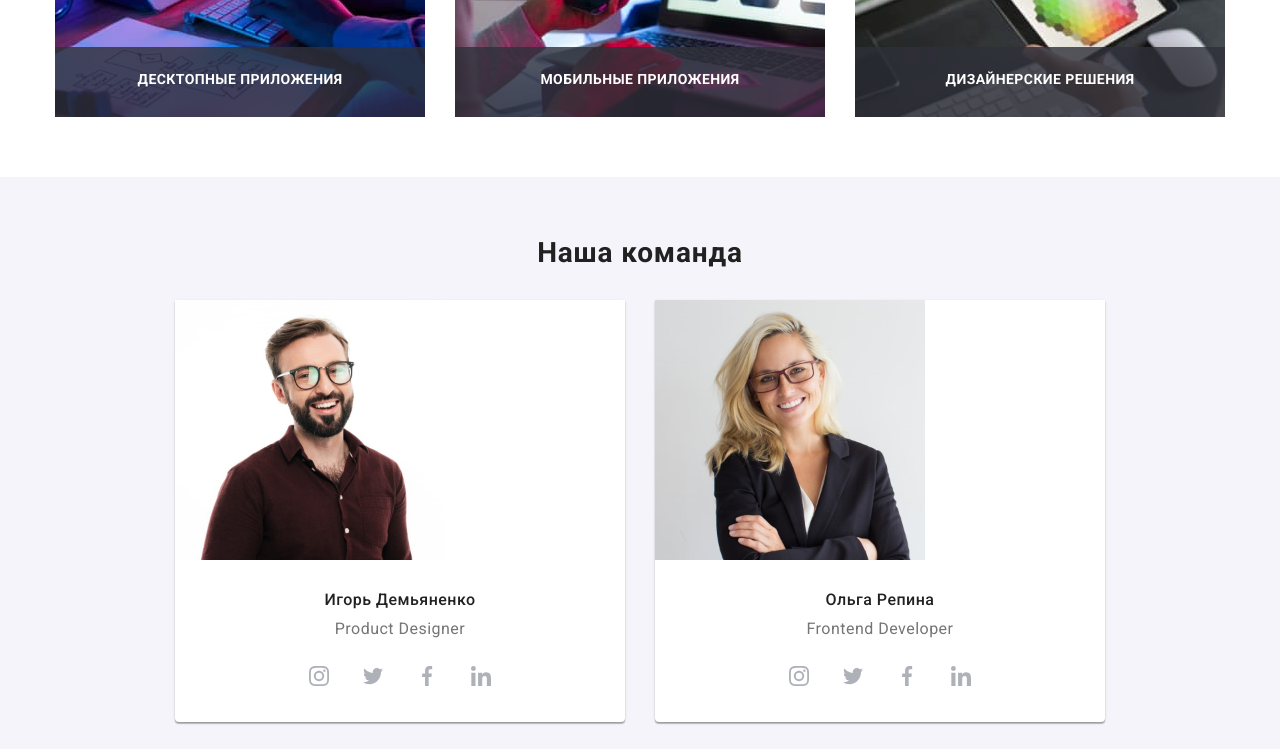
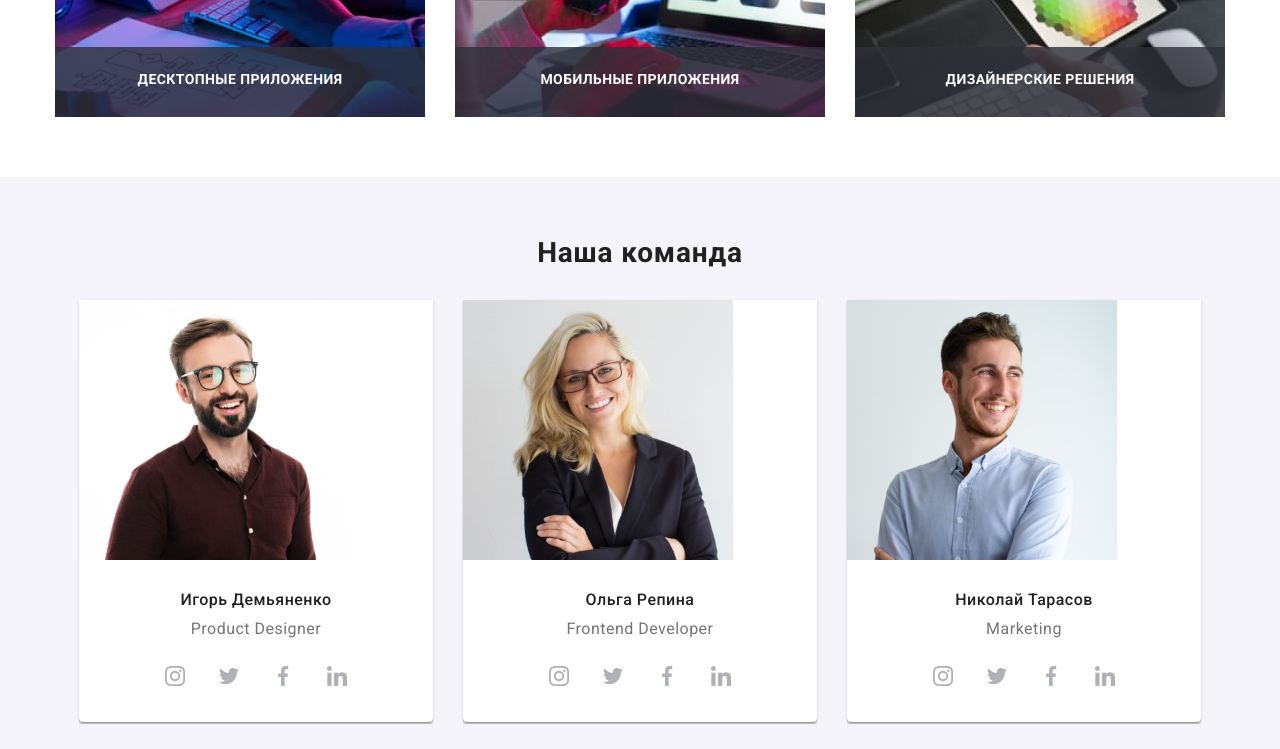
Before and after one commit to DenysKors/goit-markup-hw-08, a plain HTML site: page index.html in a window 1280 px wide. Shown: the part 1005-1754 px from the top of the page. Drawn offline with nearby package versions, Linux system fonts and the light colour scheme.

Commit message:
Tablet Секция Команда

```diff
--- a/sass/layouts/_team.scss
+++ b/sass/layouts/_team.scss
@@ -26,6 +26,10 @@
     width: 450px;
     border-radius: 0px 0px 4px 4px;
     box-shadow: 0px 1px 3px rgba(0, 0, 0, 0.12), 0px 1px 1px rgba(0, 0, 0, 0.14), 0px 2px 1px rgba(0, 0, 0, 0.2);
+
+    @media screen and (min-width: 768px) {
+        width: 354px;
+    }
 }
 
 .team__description {
```
Also changed, not shown: css/main.css, css/main.min.css, 2 other files.
